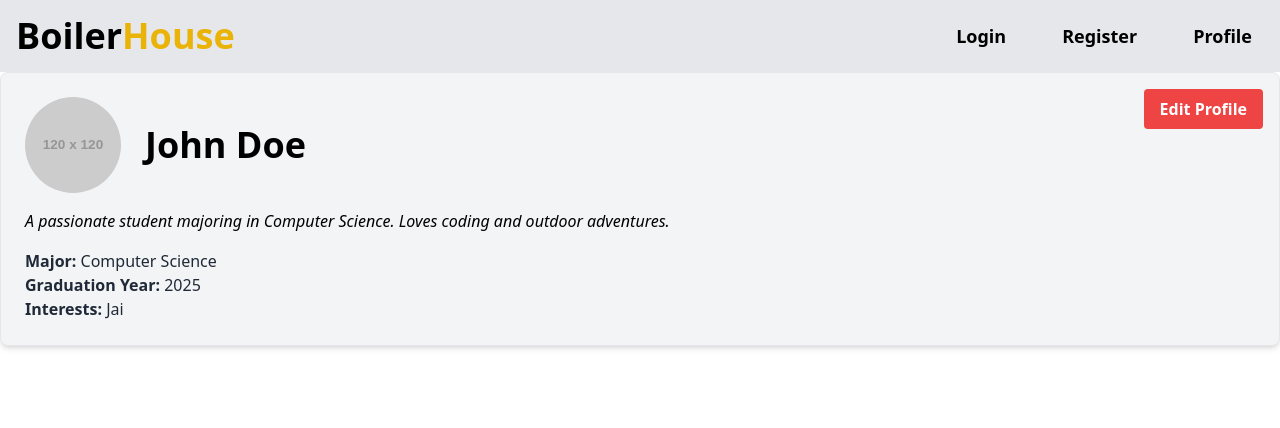
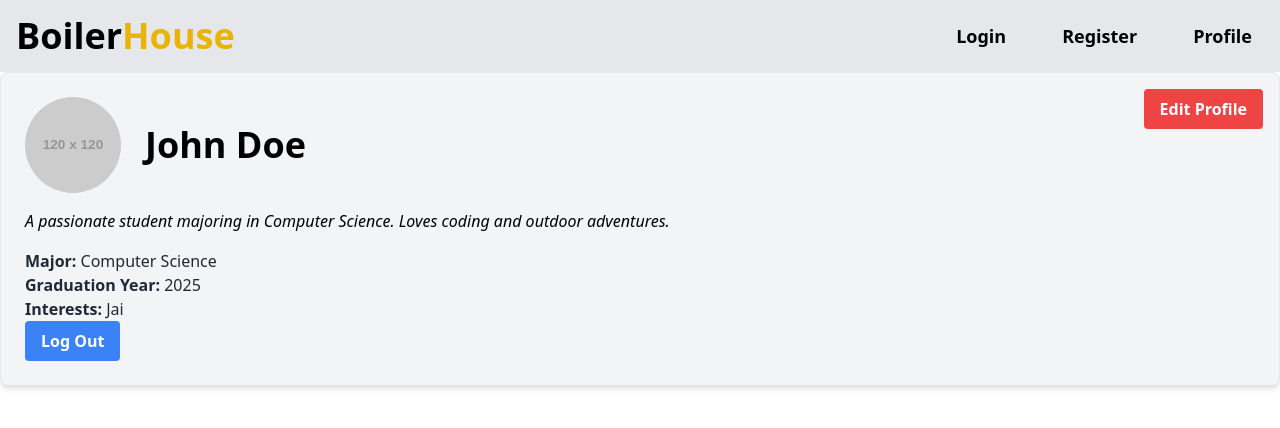
Before and after one commit to BoilerHouses/BoilerHouse, a React (Vite) app in the folder BoilerHouseFrontend/: page /profile in a window 1280 px wide. Shown: the top 428 px of the page. Built offline with nearby package versions, Linux system fonts and the light colour scheme.

Commit message:
log out button

```diff
--- a/BoilerHouseFrontend/src/routes/createProfile.jsx
+++ b/BoilerHouseFrontend/src/routes/createProfile.jsx
@@ -30,7 +30,6 @@ const CreateProfile = () => {
     const [tagCount, setTagCount] = useState([])
     const [selectedImage, setSelectedImage] = useState(null);
     const [selectedImageURL, setSelectedImageURL] = useState(null);
-
 
   const handleImageChange = (event) => {
     const file = event.target.files[0];
--- a/BoilerHouseFrontend/src/routes/loginUser.jsx
+++ b/BoilerHouseFrontend/src/routes/loginUser.jsx
@@ -1,4 +1,4 @@
-import { useState } from "react";
+import { useState, useEffect } from "react";
 import {
   TextField,
   Button,
@@ -34,6 +34,17 @@ const UserLogin = () => {
   const [showPassword, setShowPassword] = useState(false);
 
   const [isLoading, setIsLoading] = useState(false);
+
+  useEffect(() => {
+    const checkLogin = async () => {
+
+      if(localStorage.getItem("token") != null) {
+        navigate('/profile')
+      }
+
+    }
+    checkLogin()
+  }, [])
 
   const handleEmailChange = (event) => {
     const newEmail = event.target.value;
--- a/BoilerHouseFrontend/src/routes/viewProfile.jsx
+++ b/BoilerHouseFrontend/src/routes/viewProfile.jsx
@@ -63,6 +63,12 @@ const ViewProfile = () => {
            <strong>Interests:</strong> {user.interests.join(', ')}
            </p>
        </div>
+       <button className="bg-blue-500 text-white font-bold py-2 px-4 rounded hover:bg-blue-200"
+        onClick={() => {
+            localStorage.removeItem('token')
+            navigate('/')}}>
+           Log Out
+        </button>
        </div>
    );}
 };
```
